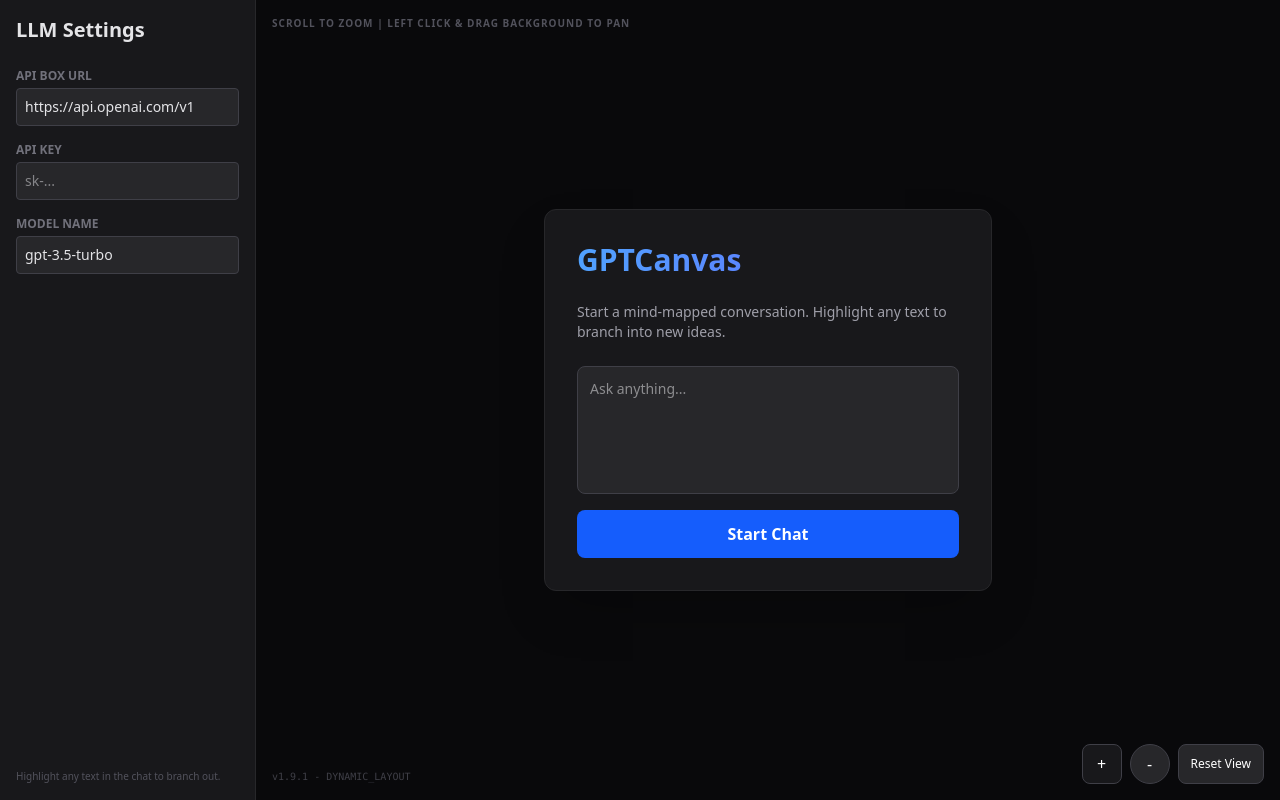
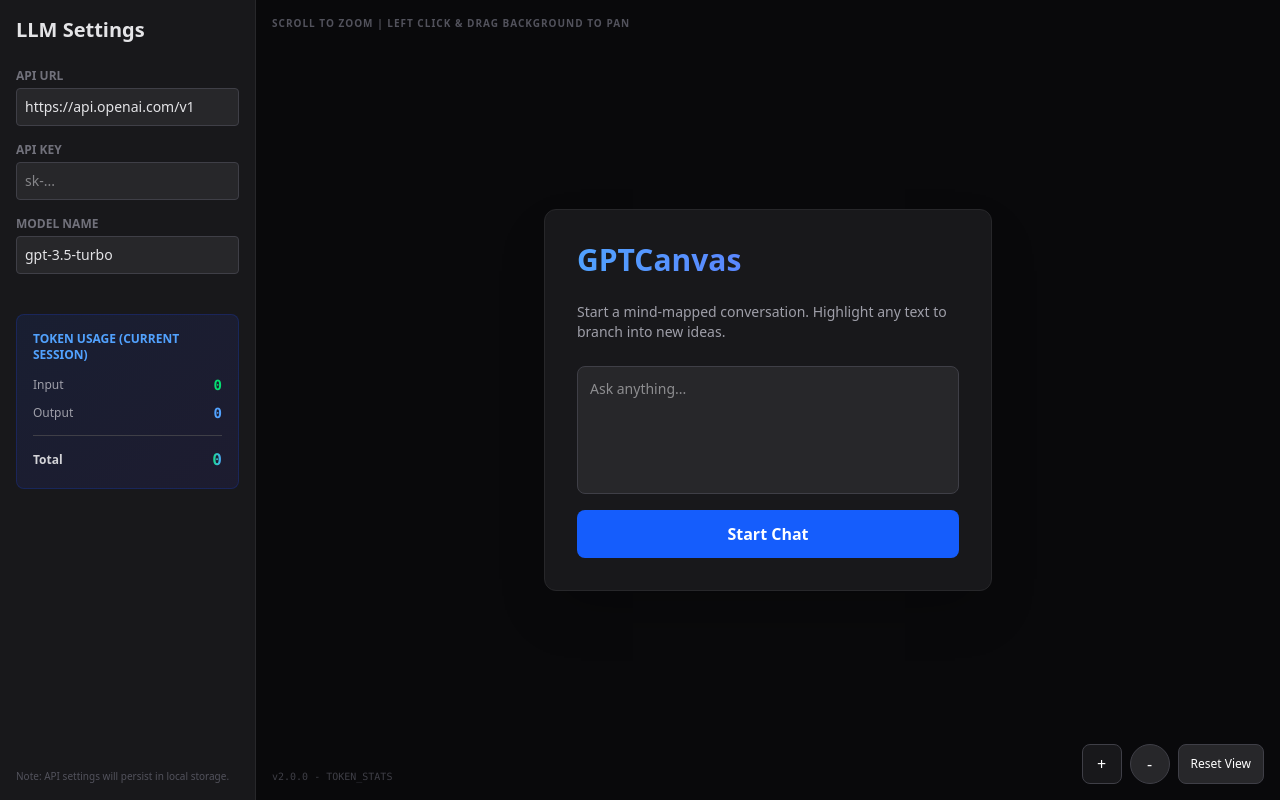
Before and after one commit to mo3rfan/gptcanvas, a React (Vite) app: page / in a window 1280 px wide. Built offline with nearby package versions, Linux system fonts and the light colour scheme.

Commit message:
feat: implement token statistics (v2.0.0)

```diff
--- a/src/App.tsx
+++ b/src/App.tsx
@@ -2,7 +2,7 @@ import { useState, useEffect } from 'react';
 import { SettingsSidebar } from './components/SettingsSidebar';
 import { MindmapCanvas } from './components/MindmapCanvas';
 import type { ChatState, MessageNode, Settings } from './types';
-import { simulateStreaming, mockLLMResponse, fetchLLMResponse } from './utils';
+import { simulateStreaming, mockLLMResponse, fetchLLMResponse, estimateTokens } from './utils';
 import { v4 as uuidv4 } from 'uuid';
 
 const STORAGE_KEY = 'gptcanvas_settings';
@@ -25,6 +25,7 @@ function App() {
     selectedModel: settings.model,
     apiUrl: settings.apiUrl,
     apiKey: settings.apiKey,
+    tokenStats: { input: 0, output: 0, total: 0 },
   }));
 
   // Persist settings whenever they change
@@ -52,6 +53,20 @@ function App() {
   const handlePrompt = async (parentId: string | null, prompt: string, highlightedText?: string) => {
     const userId = uuidv4();
     const assistantId = uuidv4();
+
+    // Calculate input tokens
+    const inputText = highlightedText ? `${highlightedText}\n${prompt}` : prompt;
+    const inputTokens = estimateTokens(inputText);
+
+    // Update input token count
+    setState(prev => ({
+      ...prev,
+      tokenStats: {
+        ...prev.tokenStats,
+        input: prev.tokenStats.input + inputTokens,
+        total: prev.tokenStats.total + inputTokens,
+      }
+    }));
 
     // 1. Prepare Nodes
     const userNode: MessageNode = {
@@ -106,6 +121,16 @@ function App() {
       await simulateStreaming(response, (token) => {
         fullContent += token;
         updateNodeContent(assistantId, fullContent);
+        // Update output tokens in real-time
+        const outputTokens = estimateTokens(token);
+        setState(prev => ({
+          ...prev,
+          tokenStats: {
+            ...prev.tokenStats,
+            output: prev.tokenStats.output + outputTokens,
+            total: prev.tokenStats.total + outputTokens,
+          }
+        }));
       });
     } else {
       let fullContent = '';
@@ -118,6 +143,16 @@ function App() {
         (token: string) => {
           fullContent += token;
           updateNodeContent(assistantId, fullContent);
+          // Update output tokens in real-time
+          const outputTokens = estimateTokens(token);
+          setState(prev => ({
+            ...prev,
+            tokenStats: {
+              ...prev.tokenStats,
+              output: prev.tokenStats.output + outputTokens,
+              total: prev.tokenStats.total + outputTokens,
+            }
+          }));
         }
       );
     }
@@ -169,6 +204,7 @@ function App() {
       <SettingsSidebar
         settings={settings}
         onSettingsChange={setSettings}
+        tokenStats={state.tokenStats}
       />
 
       <main className="flex-1 flex flex-col relative">
@@ -217,7 +253,7 @@ function App() {
           </div>
         )}
         <div className="absolute bottom-4 left-4 text-[10px] text-zinc-700 font-mono pointer-events-none select-none">
-          v1.9.1 - DYNAMIC_LAYOUT
+          v2.0.0 - TOKEN_STATS
         </div>
       </main>
     </div>
--- a/src/components/SettingsSidebar.tsx
+++ b/src/components/SettingsSidebar.tsx
@@ -1,11 +1,12 @@
-import type { Settings } from '../types';
+import type { Settings, TokenStats } from '../types';
 
 interface SidebarProps {
     settings: Settings;
     onSettingsChange: (settings: Settings) => void;
+    tokenStats: TokenStats;
 }
 
-export const SettingsSidebar: React.FC<SidebarProps> = ({ settings, onSettingsChange }) => {
+export const SettingsSidebar: React.FC<SidebarProps> = ({ settings, onSettingsChange, tokenStats }) => {
     const handleChange = (e: React.ChangeEvent<HTMLInputElement>) => {
         const { name, value } = e.target;
         onSettingsChange({ ...settings, [name]: value });
@@ -16,7 +17,7 @@ export const SettingsSidebar: React.FC<SidebarProps> = ({ settings, onSettingsCh
             <h2 className="text-xl font-bold mb-2">LLM Settings</h2>
 
             <div className="flex flex-col gap-1">
-                <label className="text-xs font-semibold uppercase text-zinc-500">API Box URL</label>
+                <label className="text-xs font-semibold uppercase text-zinc-500">API URL</label>
                 <input
                     type="text"
                     name="apiUrl"
@@ -46,13 +47,35 @@ export const SettingsSidebar: React.FC<SidebarProps> = ({ settings, onSettingsCh
                     name="model"
                     value={settings.model}
                     onChange={handleChange}
-                    placeholder="gpt-3.5-turbo"
+                    placeholder="gpt-5-mini"
                     className="bg-zinc-800 border border-zinc-700 rounded p-2 text-sm focus:outline-none focus:border-blue-500"
                 />
             </div>
 
+            {/* Token Statistics */}
+            <div className="mt-6 p-4 bg-gradient-to-br from-blue-900/20 to-indigo-900/20 border border-blue-800/30 rounded-lg">
+                <h3 className="text-xs font-semibold uppercase text-blue-400 mb-3">Token Usage (Current Session)</h3>
+                <div className="flex flex-col gap-2">
+                    <div className="flex justify-between items-center">
+                        <span className="text-xs text-zinc-400">Input</span>
+                        <span className="text-sm font-mono font-bold text-green-400">{tokenStats.input.toLocaleString()}</span>
+                    </div>
+                    <div className="flex justify-between items-center">
+                        <span className="text-xs text-zinc-400">Output</span>
+                        <span className="text-sm font-mono font-bold text-blue-400">{tokenStats.output.toLocaleString()}</span>
+                    </div>
+                    <div className="h-px bg-zinc-700 my-1"></div>
+                    <div className="flex justify-between items-center">
+                        <span className="text-xs font-semibold text-zinc-300">Total</span>
+                        <span className="text-base font-mono font-bold bg-gradient-to-r from-green-400 to-blue-400 bg-clip-text text-transparent">
+                            {tokenStats.total.toLocaleString()}
+                        </span>
+                    </div>
+                </div>
+            </div>
+
             <div className="mt-auto text-[10px] text-zinc-600">
-                Highlight any text in the chat to branch out.
+                Note: API settings will persist in local storage.
             </div>
         </div>
     );
--- a/src/utils.ts
+++ b/src/utils.ts
@@ -1,3 +1,8 @@
+// Simple token estimation: ~4 characters per token
+export const estimateTokens = (text: string): number => {
+    return Math.ceil(text.length / 4);
+};
+
 export const simulateStreaming = async (
     content: string,
     onToken: (token: string) => void
```
Also changed, not shown: src/types.ts (+7 -0 lines).
